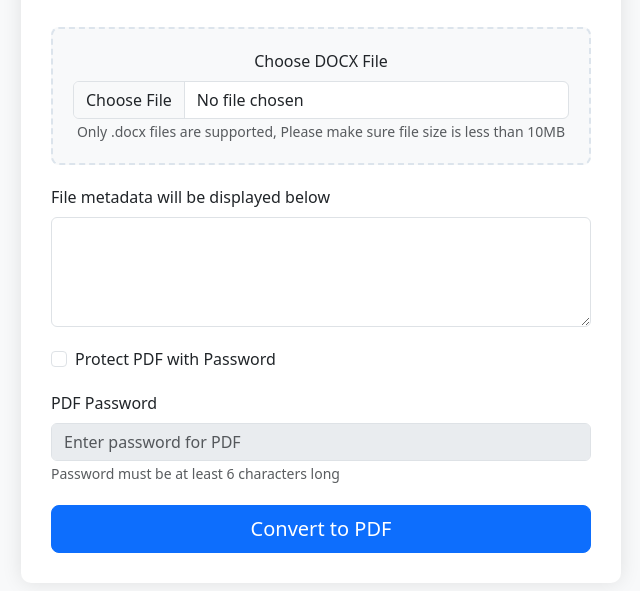
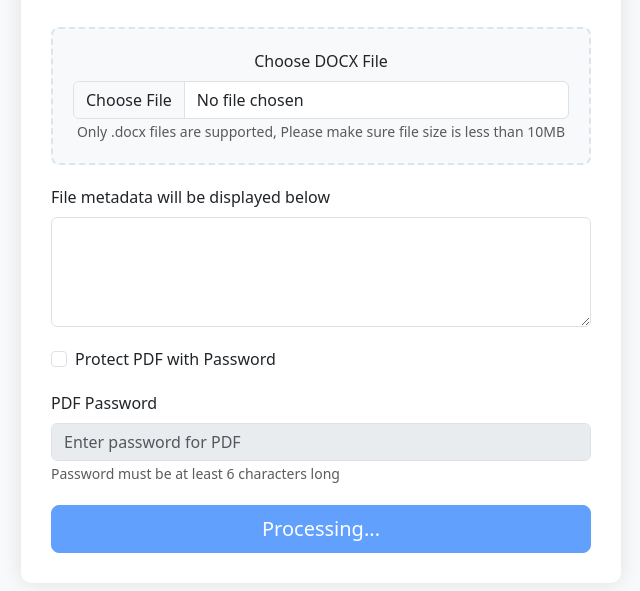
Before and after one commit to rajneesh231/Word2Pdf, a website: page public/index.html in a window 1280 px wide. Both pictures are taken after a click on the button "Convert to PDF". Shown: the part 297-888 px from the top of the page, without its empty margins (319-959 px from the left). Drawn offline with nearby package versions, Linux system fonts and the light colour scheme; some icons are missing.

Commit message:
Optimised app

```diff
--- a/public/index.html
+++ b/public/index.html
@@ -58,7 +58,7 @@
                 </div>
 
                 <div class="d-grid gap-2">
-                    <button type="submit" class="btn btn-primary btn-lg">
+                    <button type="submit" id="btnsubmit" class="btn btn-primary btn-lg">
                         Convert to PDF
                     </button>
                 </div>
--- a/public/index.js
+++ b/public/index.js
@@ -2,6 +2,7 @@ const form = document.querySelector('form');
 const fileUpload = document.getElementById('fileUpload');
 const checkbox = document.getElementById('enablePassword');
 const passwordInput = document.getElementById('passwordInput');
+const btns = document.getElementById('btnsubmit');
 const al = document.getElementById('alert');
 function validateDocx(file) {
     return file.arrayBuffer() // Read the file as an ArrayBuffer
@@ -69,7 +70,8 @@ checkbox.addEventListener('change', function () {
 
 form.addEventListener('submit', async function (e) {
     e.preventDefault();
-
+    btns.disabled = true;
+    btns.textContent = 'Processing...';
     if (!fileUpload.files[0]) {
         alert('Please select a file to convert');
         return;
@@ -110,6 +112,8 @@ form.addEventListener('submit', async function (e) {
         window.URL.revokeObjectURL(downloadUrl);
         form.reset();
         passwordInput.disabled = true;
+        btns.disabled = false;
+        btns.textContent = 'Submit';
 
     } catch (error) {
         alert('Error converting file: ' + error.message);
```
